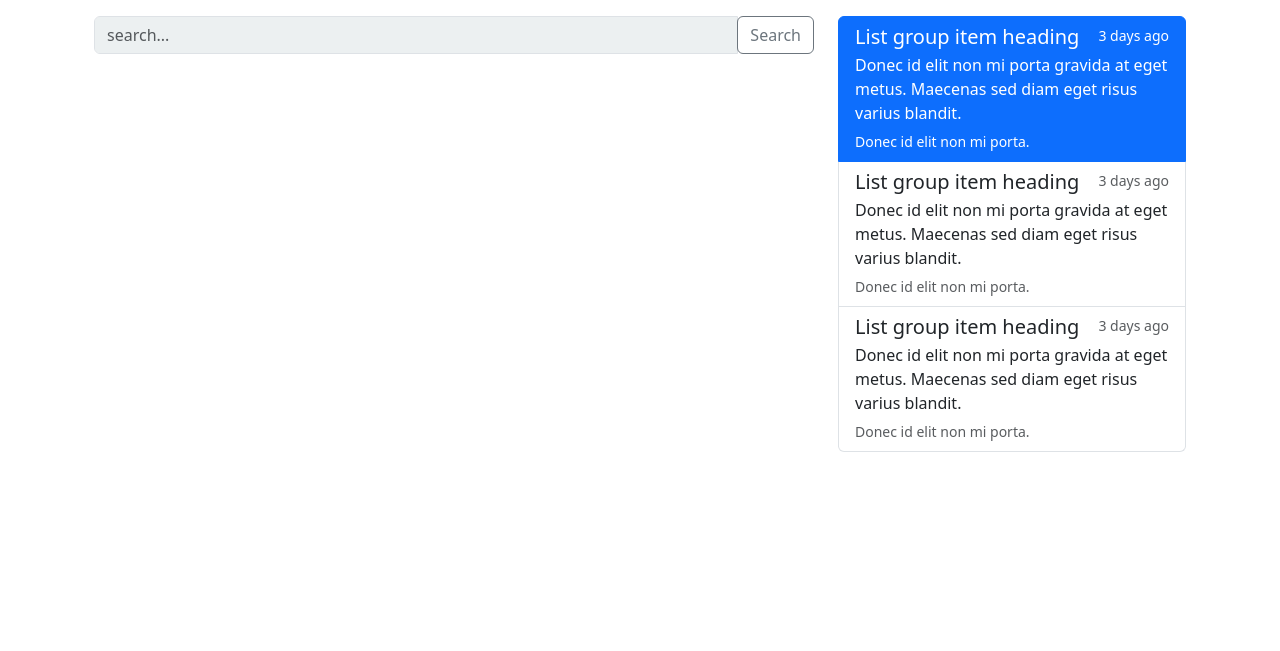
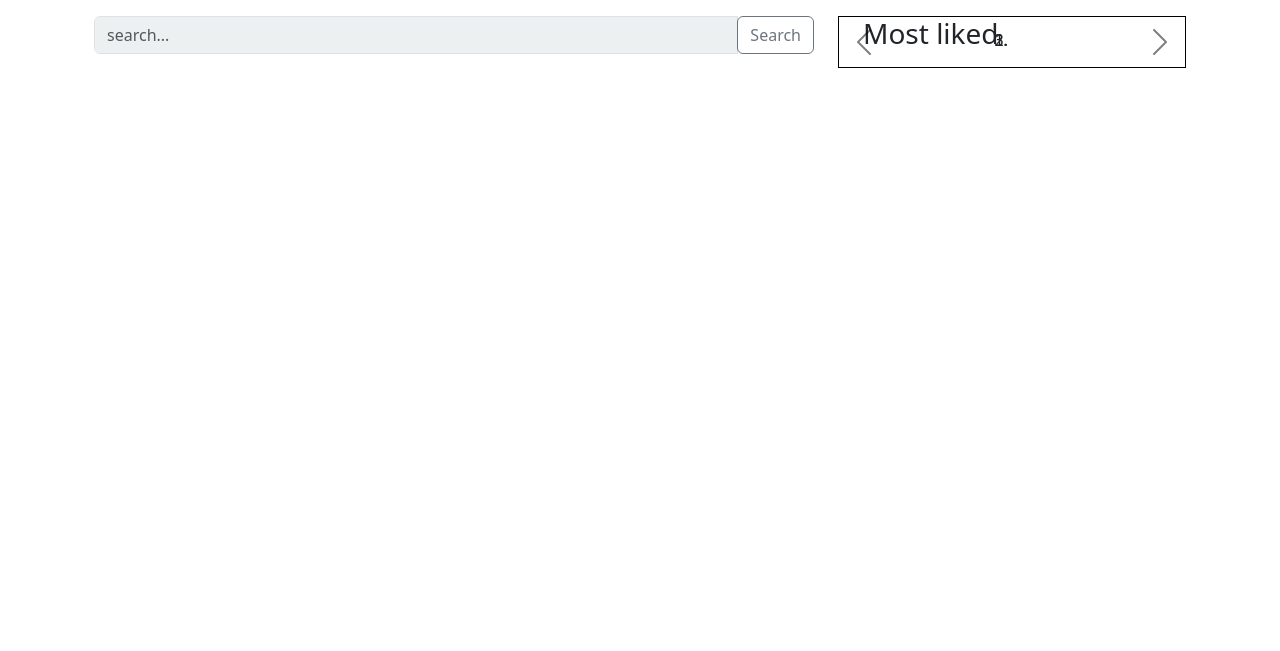
Before and after one commit to Prakash5209/Crunch-, a Django app: page /search/ in a window 1280 px wide. Shown: the part 62-713 px from the top of the page. Run offline with Django 5.2, Linux system fonts and the light colour scheme; some libraries are stand-ins or nearby versions.

Commit message:
carousel dark arrow

```diff
--- a/blog/templates/home.html
+++ b/blog/templates/home.html
@@ -41,12 +41,21 @@
   transition: 250ms;
 }
 .card:hover{
-  box-shadow:2px 2px 10px 5px rgb(203, 203, 203);
+  box-shadow:6px 6px 12px #969696,
+  -6px -6px 12px #ffffff;
 }
 .card-header a{
-  color: rgb(78, 78, 78);
+  color: rgb(78, 78);
   font-size:larger;
 }
+.carousel_div{
+  border:1px solid black;
+}
+
+.carousel-control-prev-icon,.carousel-control-next-icon {
+  filter: invert(100%);
+}
+
 </style>
 
 
@@ -133,7 +142,41 @@
 
     </div>
     <div class="col-lg-4"> <!-- Use col-lg-* for large screens, col-md-* for medium screens, and col-* for small screens -->
-      <div class="list-group">
+      <div id="carouselExampleIndicators" class="carousel slide" data-ride="carousel">
+        <ol class="carousel-indicators">
+          <li data-target="#carouselExampleIndicators" data-slide-to="0" class="active"></li>
+          <li data-target="#carouselExampleIndicators" data-slide-to="1"></li>
+          <li data-target="#carouselExampleIndicators" data-slide-to="2"></li>
+        </ol>
+        <div class="carousel-inner">
+          <div class="carousel-item active">
+            <div class="carousel_div px-4">
+              <h3>Most liked</h3>
+              <ol>
+                {% for i in most_likes %}
+                <li><a href="{% url 'blog:blog_detail' i.id %}">{{i.title}}</a></li>
+              {% endfor %}
+              </ol>
+            </div>
+            {% comment %} <img src="" class="d-block w-100" alt="..."> {% endcomment %}
+          </div>
+          <div class="carousel-item">
+            <div class="carousel_div pb-4">
+              <h3>Most rated</h3>
+            </div>
+            {% comment %} <img src="..." class="d-block w-100" alt="..."> {% endcomment %}
+          </div>
+        </div>
+        <a class="carousel-control-prev" href="#carouselExampleIndicators" role="button" data-slide="prev">
+          <span class="carousel-control-prev-icon" aria-hidden="true"></span>
+          <span class="sr-only">Previous</span>
+        </a>
+        <a class="carousel-control-next" href="#carouselExampleIndicators" role="button" data-slide="next">
+          <span class="carousel-control-next-icon" aria-hidden="true"></span>
+          <span class="sr-only">Next</span>
+        </a>
+      </div>
+      {% comment %} <div class="list-group">
         <a href="#" class="list-group-item list-group-item-action flex-column align-items-start active">
           <div class="d-flex w-100 justify-content-between">
             <h5 class="mb-1">List group item heading</h5>
@@ -142,23 +185,7 @@
           <p class="mb-1">Donec id elit non mi porta gravida at eget metus. Maecenas sed diam eget risus varius blandit.</p>
           <small>Donec id elit non mi porta.</small>
         </a>
-        <a href="#" class="list-group-item list-group-item-action flex-column align-items-start">
-          <div class="d-flex w-100 justify-content-between">
-            <h5 class="mb-1">List group item heading</h5>
-            <small class="text-muted">3 days ago</small>
-          </div>
-          <p class="mb-1">Donec id elit non mi porta gravida at eget metus. Maecenas sed diam eget risus varius blandit.</p>
-          <small class="text-muted">Donec id elit non mi porta.</small>
-        </a>
-        <a href="#" class="list-group-item list-group-item-action flex-column align-items-start">
-          <div class="d-flex w-100 justify-content-between">
-            <h5 class="mb-1">List group item heading</h5>
-            <small class="text-muted">3 days ago</small>
-          </div>
-          <p class="mb-1">Donec id elit non mi porta gravida at eget metus. Maecenas sed diam eget risus varius blandit.</p>
-          <small class="text-muted">Donec id elit non mi porta.</small>
-        </a>
-      </div>
+      </div> {% endcomment %}
     </div>
   </div>
 </div>
--- a/blog/views.py
+++ b/blog/views.py
@@ -5,7 +5,7 @@
 from django.views.generic.edit import UpdateView,DeleteView
 from django.contrib import messages
 from django.http import HttpResponse,JsonResponse
-from django.db.models import Q
+from django.db.models import Q,Count
 from django.contrib.auth.decorators import login_required
 from django.utils.decorators import method_decorator
 from decouple import config
@@ -31,6 +31,10 @@
     def get_context_data(self, **kwargs):
         context = super().get_context_data(**kwargs)
         context['tags_list'] = random.sample(list(CreateBlogModel.tags.all()),k = len(CreateBlogModel.tags.all()))
+        blogs_with_likes = CreateBlogModel.objects.annotate(num_likes=Count('blog_like'))
+        blogs_with_at_least_one_like = blogs_with_likes.filter(num_likes__gt=0)
+        blogs_ordered_by_likes_desc = blogs_with_at_least_one_like.order_by('-num_likes')
+        context['most_likes'] = blogs_ordered_by_likes_desc
         return context
 
 def search_feature(request):
--- a/templates/base.html
+++ b/templates/base.html
@@ -37,6 +37,7 @@
 			min-height: 100%;
 			padding-bottom: 400px;
 			box-sizing: inherit;
+            backgorund-color:#e6e6e6;
 		}
         .body-container{
 			min-height: 80vh;
```
